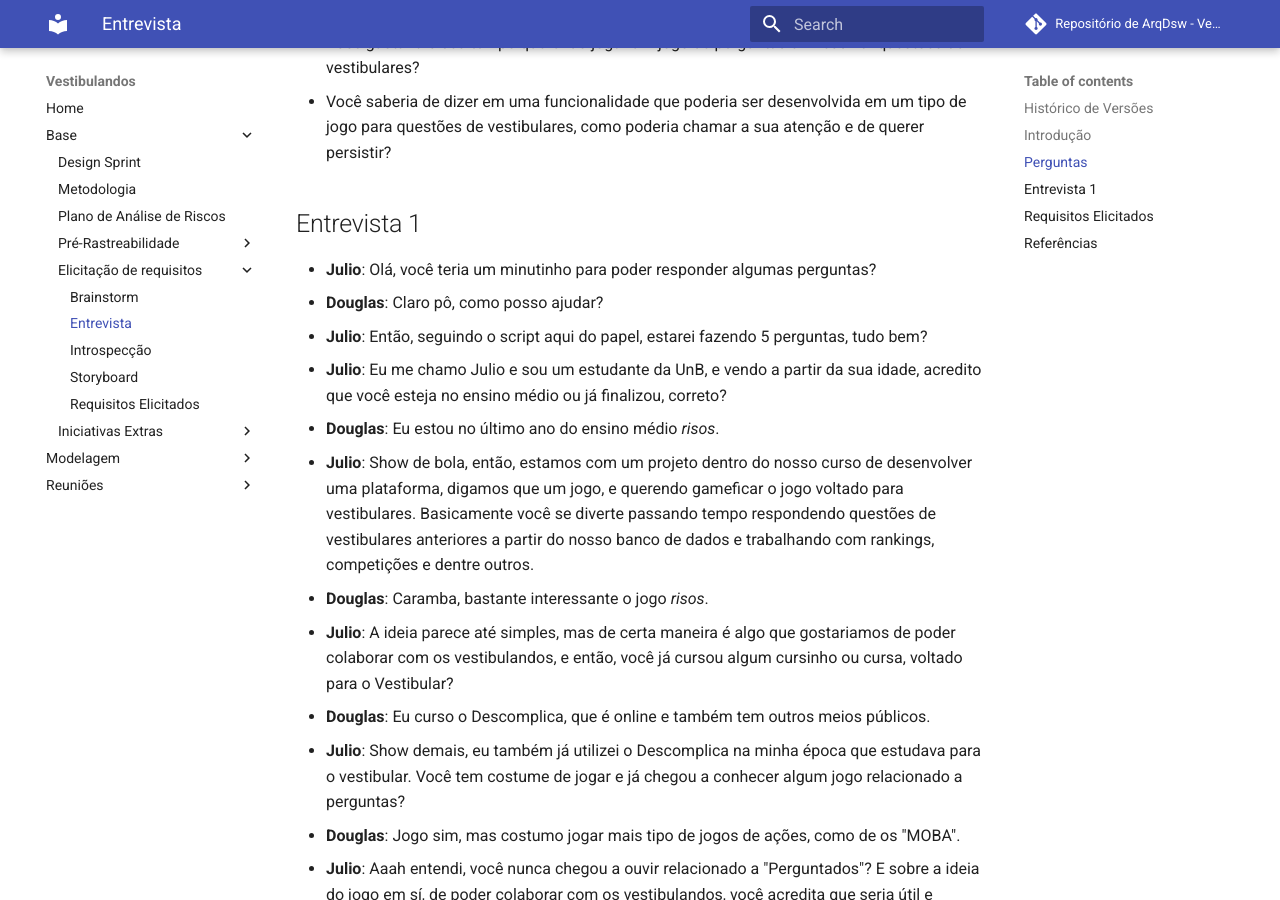
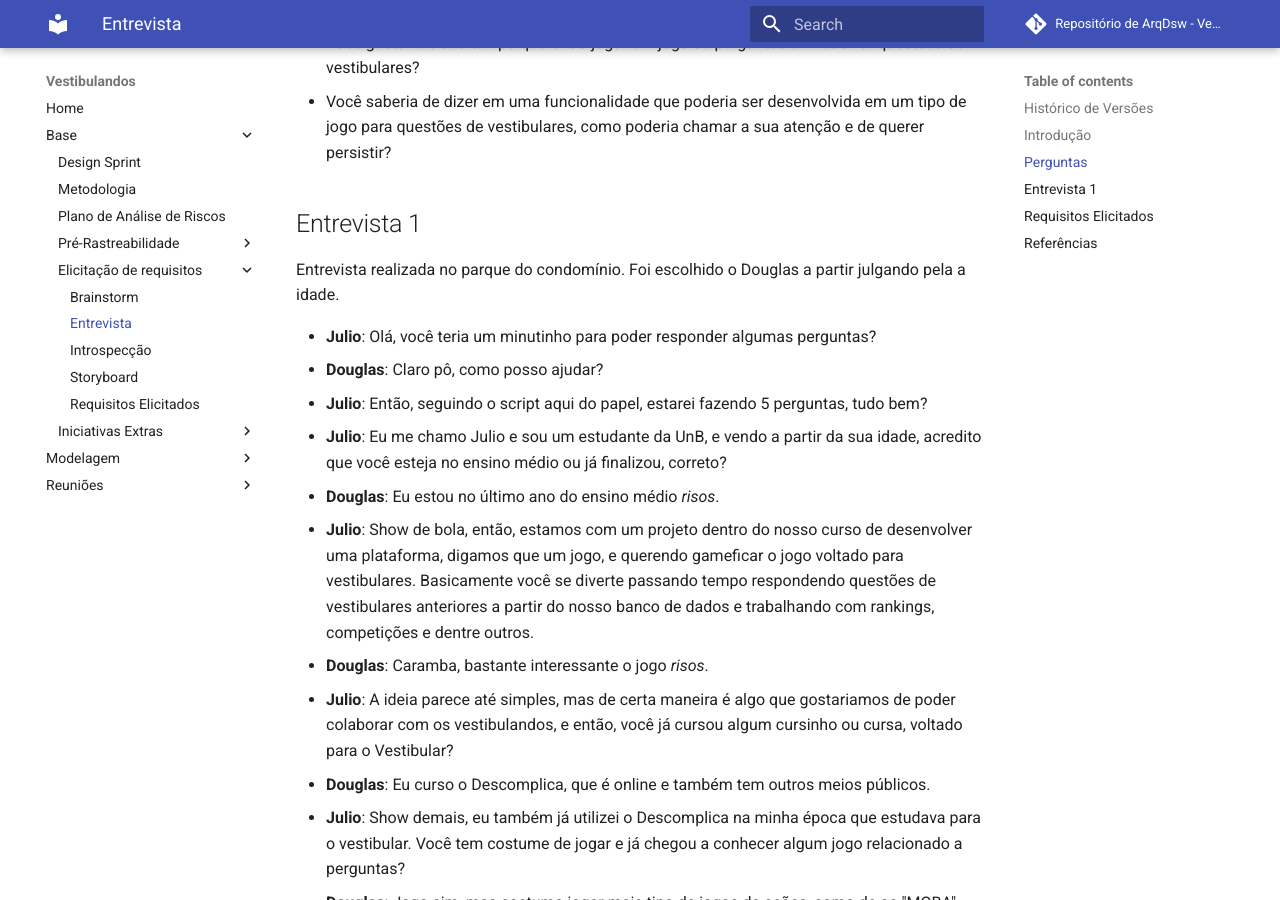
Before and after one commit to UnBArqDsw/2020.1_G4_Vestibulandos, an MkDocs documentation site: the page built from docs/base/elicitacao/entrevista.md, in a window 1280 px wide and 900 px high, scrolled down 832 px. Built offline with MkDocs 1.6.1 and Material for MkDocs 9.7.7, drawn with Linux system fonts in a browser that asks for light colours; comment, search, counter and statistics services are not loaded.

Commit message:
Corrigido em entrevista de como foi feito a entrevista.

```diff
--- a/docs/base/elicitacao/entrevista.md
+++ b/docs/base/elicitacao/entrevista.md
@@ -21,6 +21,8 @@ Será utilizada a entrevista de forma "fechada", na qual são perguntas definida
 - Você saberia de dizer em uma funcionalidade que poderia ser desenvolvida em um tipo de jogo para questões de vestibulares, como poderia chamar a sua atenção e de querer persistir?
 
 ## Entrevista 1
+
+Entrevista realizada no parque do condomínio. Foi escolhido o Douglas a partir julgando pela a idade.
 
 - **Julio**: Olá, você teria um minutinho para poder responder algumas perguntas?
 - **Douglas**: Claro pô, como posso ajudar?
```
